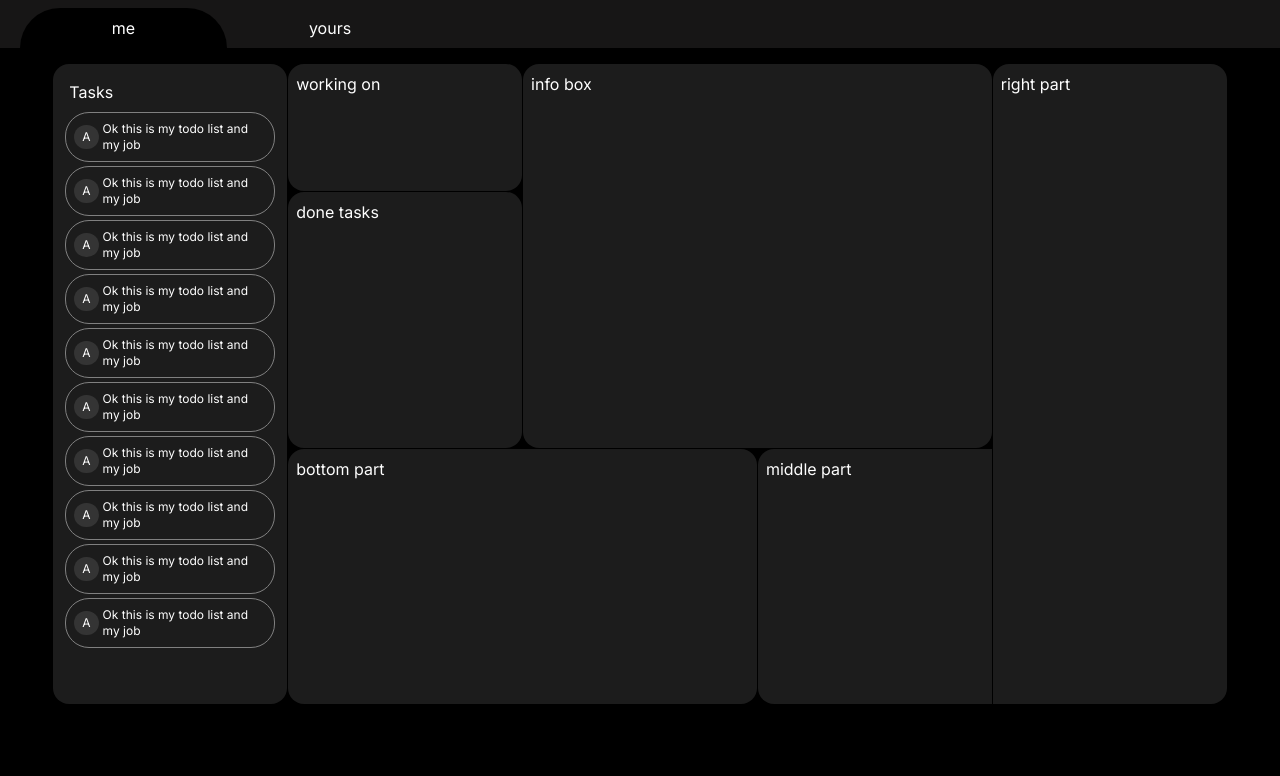
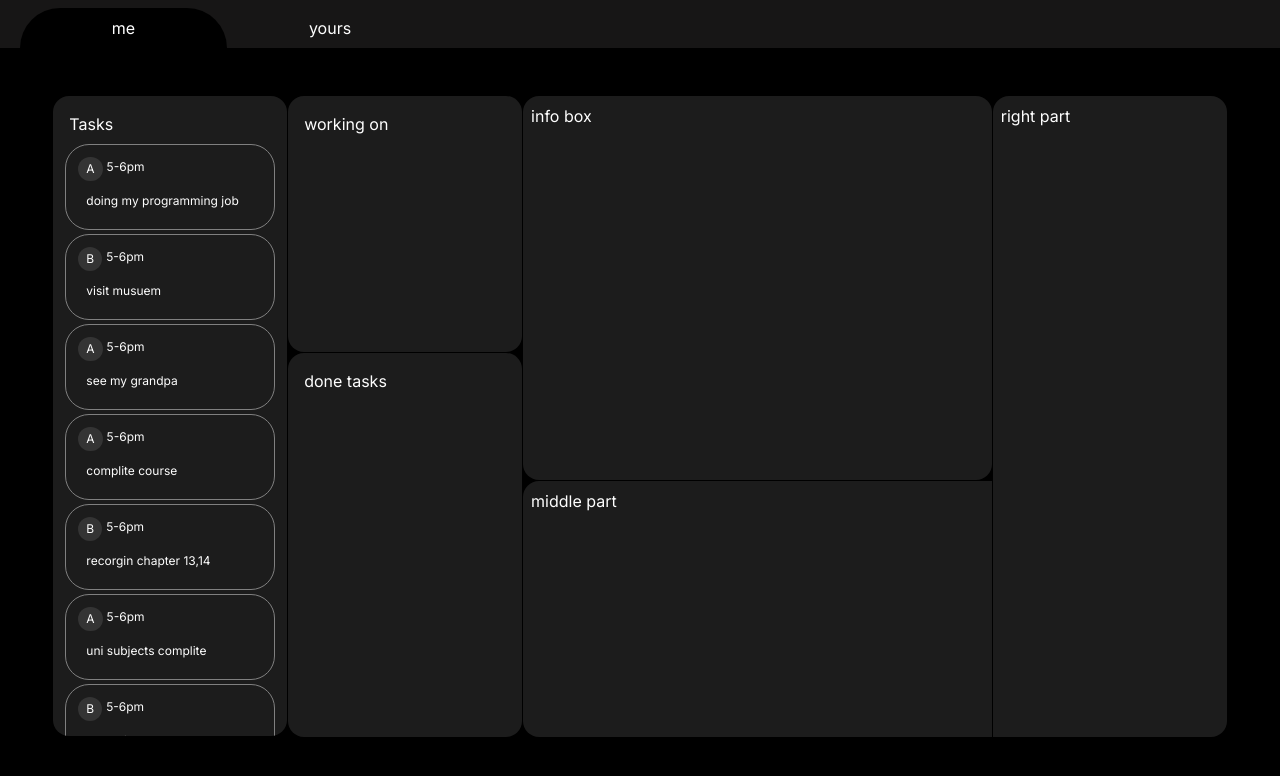
Before and after one commit to AliMoharramy/AMH, a Next.js app: page /todo in a window 1280 px wide. Shown: the top 776 px of the page. Built offline with nearby package versions, Linux system fonts and the light colour scheme.

Commit message:
simple drag and drop and ui

```diff
--- a/app/globals.css
+++ b/app/globals.css
@@ -35,6 +35,10 @@ body {
   min-height: 80vh;
   height: 80vh;
 }
+.donelistbox {
+  min-height: 48vh;
+  height: 48vh;
+}
 .todocard {
   border: 0.5px solid gray;
 }
--- /dev/null
+++ b/app/lib/data.json
@@ -0,0 +1,14 @@
+{
+  "cards": [
+    { "text": "doing my programming job", "rank": "A", "id": 1 },
+    { "text": "visit musuem", "rank": "B", "id": 2 },
+    { "text": "see my grandpa", "rank": "A", "id": 3 },
+    { "text": "complite course", "rank": "A", "id": 4 },
+    { "text": "recorgin chapter 13,14", "rank": "B", "id": 5 },
+    { "text": "uni subjects complite", "rank": "A", "id": 6 },
+    { "text": "ready for ramadan", "rank": "B", "id": 7 },
+    { "text": "check doctors time", "rank": "c", "id": 8 },
+    { "text": "meditation", "rank": "A", "id": 9 },
+    { "text": "start youtube channel", "rank": "A", "id": 10 }
+  ]
+}
--- a/app/todo/page.tsx
+++ b/app/todo/page.tsx
@@ -1,8 +1,5 @@
-import DoneTasks from "../ui/todo/done-tasks";
-import InfoBox from "../ui/todo/info-box";
 import Navlinks from "../ui/todo/navb-links";
-import TodoList from "../ui/todo/todo-list";
-import WorkingTask from "../ui/todo/workin-task";
+import MainTodo from "../ui/todo/main";
 export default function todoPage() {
   return (
     <div className=" text-white bg-black min-h-screen">
@@ -13,21 +10,7 @@ export default function todoPage() {
         ]}
         active={0}
       />
-      <div className="grid grid-cols-5 grid-rows-5 gap-px pt-4  w-11/12 mx-auto">
-        <TodoList />
-        <DoneTasks />
-        <WorkingTask />
-        <InfoBox />
-        <div className="bg-bodyBox rounded-2xl p-2 row-start-4 row-span-2 col-start-2 col-span-2">
-          bottom part
-        </div>
-        <div className="bg-bodyBox rounded-s-2xl p-2 col-start-4 row-span-2">
-          middle part
-        </div>
-        <div className="bg-bodyBox rounded-e-2xl rounded-t-2xl p-2 row-span-5 col-start-5 row-start-1">
-          right part
-        </div>
-      </div>
+      <MainTodo />
     </div>
   );
 }
--- a/app/ui/todo/done-tasks.tsx
+++ b/app/ui/todo/done-tasks.tsx
@@ -1,7 +1,10 @@
+import TodoCard from "./todo-list-card";
+
 export default function DoneTasks() {
   return (
-    <div className="bg-bodyBox rounded-2xl row-span-2 row-start-2 col-start-2 p-2">
-      done tasks
+    <div className="bg-bodyBox rounded-2xl row-span-3 row-start-3 col-start-2 p-2 overflow-scroll scrolbar donelistbox">
+      <p className="m-2">done tasks</p>
+      {/* <TodoCard data={[{ rank: "A", place: 1 }]} /> */}
     </div>
   );
 }
--- /dev/null
+++ b/app/ui/todo/main.tsx
@@ -0,0 +1,41 @@
+"use client";
+import DoneTasks from "./done-tasks";
+import InfoBox from "./info-box";
+import TodoList from "./todo-list";
+import WorkingTask from "./workin-task";
+import data from "../../lib/data.json";
+import { useState } from "react";
+
+export default function MainTodo() {
+  const [workingOn, setWorkingOn] = useState<number>();
+
+  function handleOnDrag(e: React.DragEvent, id: number): void {
+    console.log(e, id);
+    e.dataTransfer.setData("checkId", String(id));
+  }
+  function handleOnDrop(e: React.DragEvent) {
+    const checkId = e.dataTransfer.getData("checkId") as string;
+    setWorkingOn(Number(checkId));
+  }
+  function handleDragOver(e: React.DragEvent) {
+    e.preventDefault();
+  }
+  return (
+    <div className="grid grid-cols-5 grid-rows-5 gap-px pt-12  w-11/12 mx-auto">
+      <TodoList onDragStart={handleOnDrag} />
+      <DoneTasks />
+      <WorkingTask
+        workingOn={workingOn}
+        onDrop={handleOnDrag}
+        onDragOver={handleDragOver}
+      />
+      <InfoBox />
+      <div className="bg-bodyBox rounded-s-2xl p-2 col-start-3 col-span-2 row-span-2">
+        middle part
+      </div>
+      <div className="bg-bodyBox rounded-e-2xl rounded-t-2xl p-2 row-span-5 col-start-5 row-start-1">
+        right part
+      </div>
+    </div>
+  );
+}
--- a/app/ui/todo/todo-list-card.tsx
+++ b/app/ui/todo/todo-list-card.tsx
@@ -1,10 +1,30 @@
-export default function TodoCard() {
+interface cardData {
+  text: string;
+  rank: string;
+  id: number;
+}
+export default function TodoCard({
+  data,
+  onDragStart,
+}: {
+  data: Array<cardData>;
+  onDragStart: Function;
+}) {
+  console.log(...data);
   return (
-    <div className="border-solid border-white todocard rounded-3xl p-2 m-1 flex items-center text-xs">
-      <p className="rounded-2xl me-1 px-2 py-1  inline text-white bg-btcolor">
-        A
-      </p>
-      <p className=" overflow-hidden">Ok this is my todo list and my job</p>
+    <div
+      className="border-solid border-white todocard rounded-3xl p-2 m-1 flex text-xs flex-col
+    "
+      draggable
+      onDragStart={(e) => onDragStart(e, data[0].id)}
+    >
+      <div className="flex items-center">
+        <p className="rounded-2xl mt-1 ms-1 me-1 px-2 py-1 text-white bg-btcolor">
+          {data[0].rank}
+        </p>
+        <p>5-6pm</p>
+      </div>
+      <p className=" overflow-hidden p-3">{data[0].text}</p>
     </div>
   );
 }
--- a/app/ui/todo/todo-list.tsx
+++ b/app/ui/todo/todo-list.tsx
@@ -1,19 +1,30 @@
 import TodoCard from "./todo-list-card";
+import data from "../../lib/data.json";
 
-export default function TodoList() {
+export default function TodoList({ onDragStart }: { onDragStart: Function }) {
   return (
     <div className="bg-bodyBox rounded-2xl todolistbox row-span-5 p-2 overflow-scroll scrolbar">
       <p className="m-2">Tasks</p>
-      <TodoCard />
-      <TodoCard />
-      <TodoCard />
-      <TodoCard />
-      <TodoCard />
-      <TodoCard />
-      <TodoCard />
-      <TodoCard />
-      <TodoCard />
-      <TodoCard />
+      {Array.from({ length: data.cards.length }, (_, i) => (
+        <TodoCard
+          key={i}
+          onDragStart={onDragStart}
+          data={[
+            {
+              rank: data.cards[i].rank,
+              id: data.cards[i].id,
+              text: data.cards[i].text,
+            },
+          ]}
+        />
+      ))}
+      {/* <TodoCard data={[{ rank: "A", id: 1, text: "hello mother" }]} />
+      <TodoCard data={[{ rank: "A", id: 1, text: "hello mother" }]} />
+      <TodoCard data={[{ rank: "A", id: 1, text: "hello mother" }]} />
+      <TodoCard data={[{ rank: "A", id: 1, text: "hello mother" }]} />
+      <TodoCard data={[{ rank: "A", id: 1, text: "hello mother" }]} />
+      <TodoCard data={[{ rank: "A", id: 1, text: "hello mother" }]} />
+      <TodoCard data={[{ rank: "A", id: 1, text: "hello mother" }]} /> */}
     </div>
   );
 }
--- a/app/ui/todo/workin-task.tsx
+++ b/app/ui/todo/workin-task.tsx
@@ -1,7 +1,26 @@
-export default function WorkingTask() {
+import { DetailedHTMLProps, DragEventHandler } from "react";
+import TodoCard from "./todo-list-card";
+import data from "../../lib/data.json";
+
+export default function WorkingTask({
+  onDrop,
+  onDragOver,
+  workingOn,
+}: {
+  onDrop: DragEventHandler;
+  onDragOver: DragEventHandler;
+  workingOn: number | undefined;
+}) {
+  let workingTask = data.cards.find((item) => item.id === workingOn);
+  console.log(workingOn);
   return (
-    <div className="bg-bodyBox rounded-2xl p-2 col-start-2 row-start-1 row-span-1">
-      working on
+    <div
+      className="bg-bodyBox rounded-2xl p-2 col-start-2 row-start-1 row-span-2 flex flex-col"
+      onDrop={onDrop}
+      onDragOver={onDragOver}
+    >
+      <p className="m-2">working on</p>
+      <div className="mt-8">{/* <TodoCard data={{ workingTask }} /> */}</div>
     </div>
   );
 }
```
Also changed, not shown: app/lib/data.ts (added).
